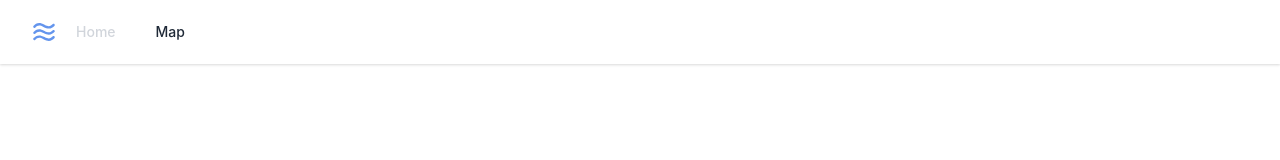
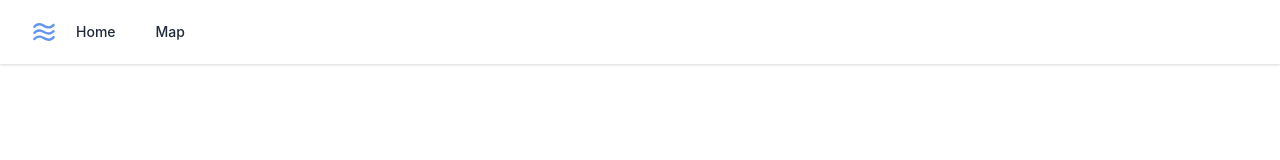
Before and after one commit to cdaringe/airmap, a Next.js app: page / in a window 1280 px wide. Shown: the top 160 px of the page. Built offline with nearby package versions, Linux system fonts and the light colour scheme.

Commit message:
chore: improve styles

```diff
--- a/pages/_app.tsx
+++ b/pages/_app.tsx
@@ -1,11 +1,12 @@
 import "../styles/globals.css";
+import { Nav } from "../src/components/nav";
+import { QueryClient, QueryClientProvider } from "react-query";
+import * as ds from "../src/components/data-source/use-data-source";
+import * as mapAuth from "../src/components/mapping/use-map-auth";
+import Head from "next/head";
+import React from "react";
 import type { AppProps } from "next/app";
-import Head from "next/head";
-import { QueryClient, QueryClientProvider } from "react-query";
-import React from "react";
-import * as ds from "../src/components/data-source/use-data-source";
-import { Nav } from "../src/components/nav";
-import * as mapAuth from "../src/components/mapping/use-map-auth";
+import { useRouter } from "next/router";
 
 const IS_SERVER = typeof window === "undefined";
 
@@ -15,6 +16,7 @@ const initialDataSource = dsRead();
 const initialMapAuth = mapAuthRead();
 
 function MyApp({ Component, pageProps }: AppProps) {
+  const router = useRouter();
   const { current: queryClient } = React.useRef(new QueryClient());
   const [dsValue, dsSetValue] = React.useState(initialDataSource);
   const [mapAuthValue, mapAuthSetValue] = React.useState(initialMapAuth);
@@ -42,11 +44,16 @@ function MyApp({ Component, pageProps }: AppProps) {
           <div id="layout">
             <Nav />
             <Component {...pageProps} />
-            <footer className="border-t border-blue-200 flex-0 text-center p-2 visited:text-purple-600 text-blue-600 hover:underline">
-              <a href="http://portlandcleanair.org/" rel="noopener noreferrer">
-                By your friends at portlandcleanair.org
-              </a>
-            </footer>
+            {router.pathname === "/" ? (
+              <footer className="border-t border-blue-200 flex-0 text-center p-2 visited:text-purple-600 text-blue-600 hover:underline">
+                <a
+                  href="http://portlandcleanair.org/"
+                  rel="noopener noreferrer"
+                >
+                  By your friends at portlandcleanair.org
+                </a>
+              </footer>
+            ) : undefined}
           </div>
         </QueryClientProvider>
       </MapAuthProvider>
--- a/src/components/nav.tsx
+++ b/src/components/nav.tsx
@@ -21,7 +21,7 @@ export function Nav({ className, ...rest }: React.HTMLProps<HTMLDivElement>) {
             <div className="hidden md:block">
               <div className="ml-2 flex items-baseline space-x-4">
                 <Link href="/">
-                  <a className="text-gray-300 hover:text-gray-800 dark:hover:text-white px-3 py-2 rounded-md text-sm font-medium">
+                  <a className="text-gray-800 dark:text-white hover:text-gray-800 dark:hover:text-white px-3 py-2 rounded-md text-sm font-medium">
                     Home
                   </a>
                 </Link>
@@ -38,7 +38,7 @@ export function Nav({ className, ...rest }: React.HTMLProps<HTMLDivElement>) {
       <div className="md:hidden">
         <div className="px-2 pt-2 pb-3 space-y-1 sm:px-3">
           <Link href="/">
-            <a className="text-gray-300 hover:text-gray-800 dark:hover:text-white block px-3 py-2 rounded-md text-base font-medium">
+            <a className="text-gray-800 dark:text-white block px-3 py-2 rounded-md text-base font-medium">
               Home
             </a>
           </Link>
--- a/src/components/pages/map.tsx
+++ b/src/components/pages/map.tsx
@@ -126,11 +126,12 @@ export default function Map() {
         />
       </Head>
       <MapBox
+        className="content w-full"
         fitBounds={fitBounds}
         center={[-122.66155, 45.54846]}
         style="mapbox://styles/pdxcleanair/ckpx7yno443sa17p6iy65qn95"
         containerStyle={{
-          height: "100vh",
+          height: "100%",
           width: "100vw",
         }}
         onClick={() => {
```
